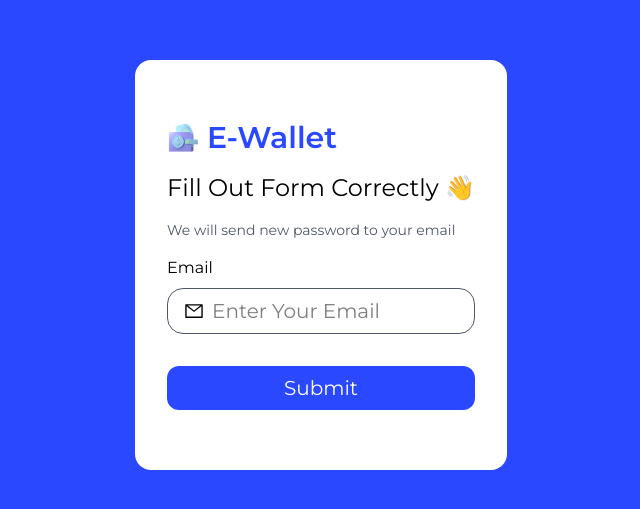
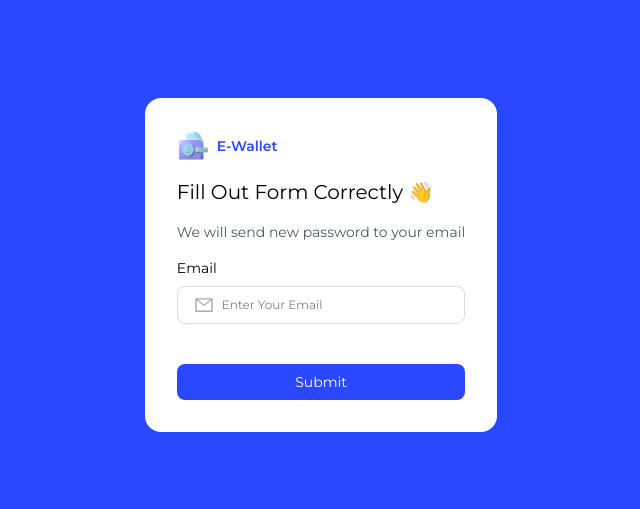
Before and after one commit to MGT06/e-wallet_frontend, a React (Vite) app: page /forgot in a window 1280 px wide. Shown: the part 135-644 px from the top of the page, without its empty margins (319-959 px from the left). Built offline with nearby package versions, Linux system fonts and the light colour scheme.

Commit message:
fix: Ui desain

```diff
--- a/src/pages/auth/Forgot.jsx
+++ b/src/pages/auth/Forgot.jsx
@@ -15,38 +15,42 @@ export default function Forgot() {
   return (
     <section className="bg-primary min-h-screen flex justify-center items-center">
       <div>
-        <div className="bg-white py-10 lg:py-15 px-4 lg:px-8 rounded-2xl flex flex-col gap-4 shadow-3xl">
+        <div className="bg-white py-8 px-4 lg:px-8 rounded-2xl flex flex-col gap-4 shadow-3xl">
           <div className="flex items-center gap-2 min-w-full">
             <img src="./LOGO.png" alt="logo-aps" className="h-8 w-8" />
-            <div className="text-primary font-semibold text-xl lg:text-3xl">E-Wallet</div>
+            <div className="text-primary font-semibold text-sm">
+              E-Wallet
+            </div>
           </div>
 
-          <div className="text-xl lg:text-2xl">Fill Out Form Correctly 👋</div>
+          <div className="text-xl lg:text-xl">Fill Out Form Correctly 👋</div>
 
           <div className="text-sm text-dark-gray lg:text-medium">
             We will send new password to your email
           </div>
 
-          <form className="flex flex-col gap-2 shadow-3xl" onSubmit={handleSubmit(here)}>
-            <label>Email</label>
+          <form
+            className="flex flex-col gap-2 shadow-3xl"
+            onSubmit={handleSubmit(here)}>
+            <label className="text-sm">Email</label>
             <div>
-              <div className="flex gap-2 items-center text-xl border border-dark-gray rounded-2xl px-4 py-2">
-                <AiOutlineMail />
+              <div className="flex gap-2 items-center text-xl border border-dark-gray/20 rounded-lg px-4 py-2">
+                <AiOutlineMail className="text-dark-gray/50" />
                 <input
                   {...register("email", {
                     required: "Email is required",
                   })}
                   type="email"
                   placeholder="Enter Your Email"
-                  className=" outline-none"
+                  className=" outline-none text-xs"
                 />
               </div>
-              <p className="text-base sm:text-xl h-6 font-medium text-red-500 ml-2">
+              <p className="mt-2 text-xs sm:text-xs h-6  text-red-500">
                 {errors.email?.message}
               </p>
             </div>
 
-            <button className="bg-primary rounded-xl text-white text-xl py-2 hover:bg-green-500">
+            <button className="bg-primary rounded-lg text-white text-sm py-2 hover:opacity-80 cursor-pointer hover:shadow-lg">
               Submit
             </button>
           </form>
```
